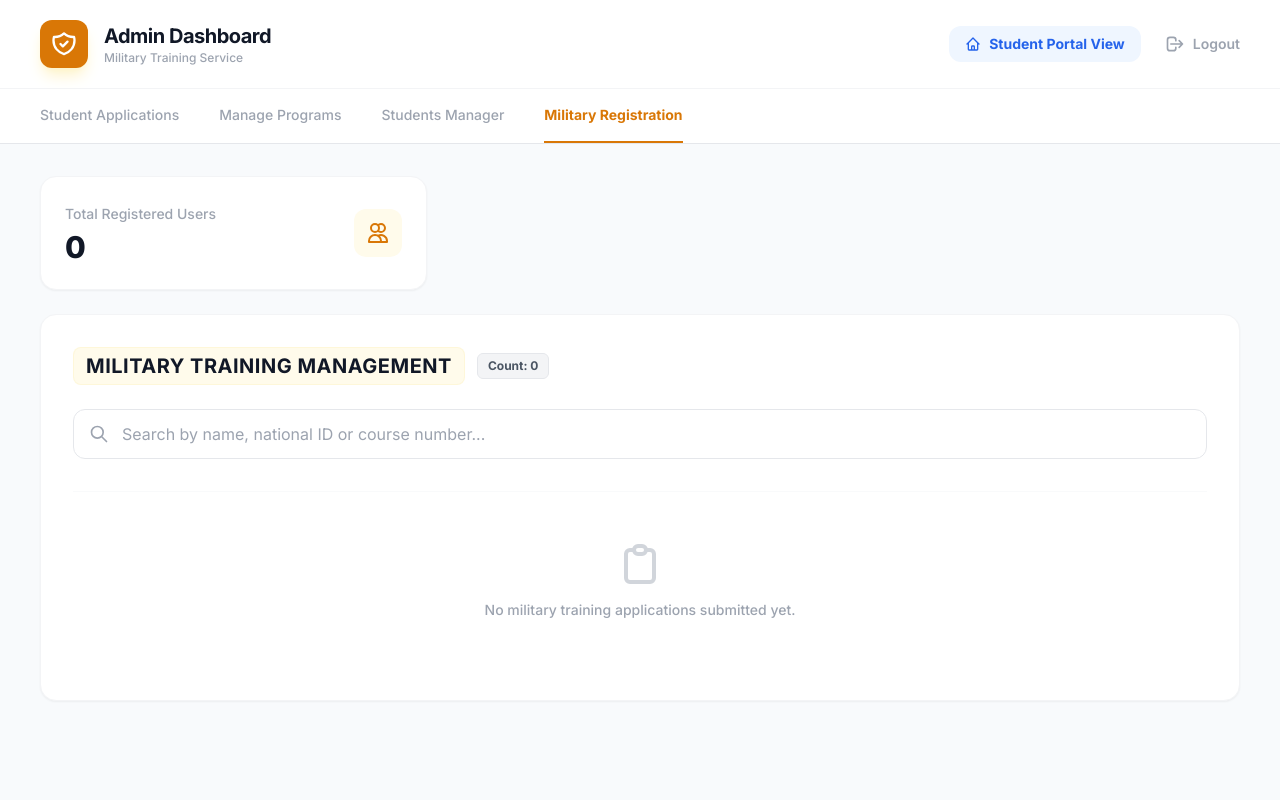
After one commit to 0xRWIS/student-application-manager, a PHP site: page /src/military-manager.php in a window 1280 px wide. The commit adds this page. Run offline with PHP 8.4, Linux system fonts and the light colour scheme; the visitor is signed in with stand-in values (Sample User, id 1); data that the repository does not hold is empty; a stand-in replaces the project's code that opens the database connection; some libraries are stand-ins or nearby versions.

Commit message:
Enhance military application management and user experience
- Added a new page for military applications with form validation and pre-filled data from previous submissions.
- Implemented a military manager page for admins to view, delete, and manage military applications.
- Updated navigation links across various dashboard pages for consistency and improved user experience.
- Added functionality to delete all military applications with a confirmation prompt.
- Enhanced the home page with a new military training program section, including detailed information and application links.

```diff
--- a/src/dashboard.php
+++ b/src/dashboard.php
@@ -75,6 +75,9 @@ try {
             </a>
             <a href="dashboard-student-manager.php" class="flex items-center gap-2 py-4 border-b-2 <?php echo ($current_page == 'dashboard-student-manager.php') ? 'border-purple-600 text-purple-600 font-semibold' : 'border-transparent text-gray-400 font-medium hover:text-gray-600'; ?> text-sm transition-all">
                 Students Manager
+            </a>
+            <a href="military-manager.php" class="flex items-center gap-2 py-4 border-b-2 <?php echo ($current_page == 'military-manager.php') ? 'border-amber-600 text-amber-600 font-bold' : 'border-transparent text-gray-400 font-medium hover:text-gray-600'; ?> text-sm transition-all">
+                Military Registration
             </a>
         </div>
     </nav>
--- /dev/null
+++ b/src/military-manager.php
@@ -0,0 +1,246 @@
+<?php
+// بدء الجلسة إذا لم تكن قد بدأت بعد
+if (session_status() === PHP_SESSION_NONE) {
+    session_start();
+}
+
+include('./database.php');
+
+// حماية الصفحة: التأكد من تسجيل الدخول
+if (!isset($_SESSION['user_id'])) {
+    header("Location: login.php");
+    exit();
+}
+
+// التأكد من أن المستخدم الحالي هو مسؤول (Admin)
+if ($_SESSION['role'] !== 'admin') {
+    header("Location: home.php");
+    exit();
+}
+
+$success_msg = "";
+$error_msg = "";
+
+// معالجة طلب حذف جميع السجلات
+if ($_SERVER['REQUEST_METHOD'] === 'POST' && isset($_POST['action']) && $_POST['action'] === 'delete_all_records') {
+    try {
+        // تنفيذ أمر مسح كافة البيانات من جدول التربية العسكرية
+        $dbconnect->exec("DELETE FROM military_applications");
+        $success_msg = "تم حذف جميع سجلات التربية العسكرية بنجاح.";
+    } catch (PDOException $e) {
+        $error_msg = "حدث خطأ أثناء محاولة حذف السجلات: " . $e->getMessage();
+    }
+}
+
+try {
+    // جلب كافة طلبات التربية العسكرية مرتبة من الأحدث للأقدم
+    $stmt = $dbconnect->query("SELECT id, applicant_name, national_id, course_number, created_at FROM military_applications ORDER BY id DESC");
+    $military_apps = $stmt->fetchAll();
+
+    // حساب عدد السجلات الإجمالي
+    $total_users = count($military_apps);
+} catch (PDOException $e) {
+    die("Error fetching military applications: " . $e->getMessage());
+}
+?>
+
+<!DOCTYPE html>
+<html lang="en">
+<head>
+    <meta charset="UTF-8">
+    <meta name="viewport" content="width=device-width, initial-scale=1.0">
+    <title>Admin Dashboard - Military Applications</title>
+    <script src="https://cdn.tailwindcss.com"></script>
+    <link href="https://fonts.googleapis.com/css2?family=Inter:wght@400;500;600;700;800&family=Cairo:wght@600;700&display=swap" rel="stylesheet">
+    <style>
+        body { font-family: 'Inter', 'Cairo', sans-serif; }
+    </style>
+</head>
+<body class="bg-slate-50 min-h-screen antialiased">
+
+    <header class="flex items-center justify-between px-10 py-5 bg-white border-b border-gray-100 shadow-sm">
+        <div class="flex items-center gap-4">
+            <div class="bg-amber-600 p-2.5 rounded-xl flex items-center justify-center shadow-lg shadow-amber-100">
+                <svg xmlns="http://www.w3.org/2000/svg" class="w-7 h-7 text-white" fill="none" viewBox="0 0 24 24" stroke="currentColor" stroke-width="2">
+                    <path stroke-linecap="round" stroke-linejoin="round" d="M9 12l2 2 4-4m5.618-4.016A11.955 11.955 0 0112 2.944a11.955 11.955 0 01-8.618 3.04A12.02 12.02 0 003 9c0 5.591 3.824 10.29 9 11.622 5.176-1.332 9-6.03 9-11.622 0-1.042-.133-2.052-.382-3.016z" />
+                </svg>
+            </div>
+            <div class="flex flex-col">
+                <span class="text-xl font-bold text-gray-900 tracking-tight">Admin Dashboard</span>
+                <span class="text-xs text-gray-400 font-medium">Military Training Service</span>
+            </div>
+        </div>
+
+        <div class="flex items-center gap-6">
+            <a href="home.php" class="flex items-center gap-2 px-4 py-2 bg-blue-50 text-blue-600 text-sm font-bold rounded-xl hover:bg-blue-100 transition-all">
+                <svg xmlns="http://www.w3.org/2000/xl" class="w-4 h-4" fill="none" viewBox="0 0 24 24" stroke="currentColor">
+                    <path stroke-linecap="round" stroke-linejoin="round" stroke-width="2" d="M3 12l2-2m0 0l7-7 7 7M5 10v10a1 1 0 001 1h3m10-11l2 2m-2-2v10a1 1 0 01-1 1h-3m-6 0a1 1 0 001-1v-4a1 1 0 011-1h2a1 1 0 011 1v4a1 1 0 001 1m-6 0h6" />
+                </svg>
+                Student Portal View
+            </a>
+
+            <a href="logout.php" class="flex items-center gap-2 text-gray-400 hover:text-red-500 transition-colors">
+                <svg class="w-5 h-5" fill="none" stroke="currentColor" viewBox="0 0 24 24"><path stroke-linecap="round" stroke-linejoin="round" stroke-width="2" d="M17 16l4-4m0 0l-4-4m4 4H7m6 4v1a3 3 0 01-3 3H6a3 3 0 01-3-3V7a3 3 0 013-3h4a3 3 0 013 3v1" /></svg>
+                <span class="text-sm font-semibold">Logout</span>
+            </a>
+        </div>
+    </header>
+
+    <nav class="px-10 bg-white border-b border-gray-200">
+        <div class="flex gap-10">
+            <?php $current_page = basename($_SERVER['PHP_SELF']); ?>
+            <a href="dashboard.php" class="flex items-center gap-2 py-4 border-b-2 border-transparent text-gray-400 font-medium hover:text-gray-600 text-sm transition-all">Student Applications</a>
+            <a href="dashboard-manager.php" class="flex items-center gap-2 py-4 border-b-2 border-transparent text-gray-400 font-medium hover:text-gray-600 text-sm transition-all">Manage Programs</a>
+            <a href="dashboard-student-manager.php" class="flex items-center gap-2 py-4 border-b-2 border-transparent text-gray-400 font-medium hover:text-gray-600 text-sm transition-all">Students Manager</a>
+            <a href="military-manager.php" class="flex items-center gap-2 py-4 border-b-2 border-amber-600 text-amber-600 font-bold text-sm transition-all">Military Registration</a>
+        </div>
+    </nav>
+
+    <main class="px-10 py-8 max-w-7xl mx-auto">
+
+        <?php if (!empty($success_msg)): ?>
+            <div class="mb-6 p-4 bg-green-50 border border-green-100 text-green-700 text-sm font-semibold rounded-xl flex items-center gap-2">
+                <svg class="w-5 h-5" fill="currentColor" viewBox="0 0 20 20"><path fill-rule="evenodd" d="M10 18a8 8 0 100-16 8 8 0 000 16zm3.707-9.293a1-1 0 00-1.414-1.414L9 10.586 7.707 9.293a1-1 0 00-1.414 1.414l2 2a1-1 0 001.414 0l4-4z" clip-rule="evenodd"></path></svg>
+                <?php echo $success_msg; ?>
+            </div>
+        <?php endif; ?>
+
+        <?php if (!empty($error_msg)): ?>
+            <div class="mb-6 p-4 bg-red-50 border border-red-100 text-red-700 text-sm font-semibold rounded-xl flex items-center gap-2">
+                <svg class="w-5 h-5" fill="currentColor" viewBox="0 0 20 20"><path fill-rule="evenodd" d="M18 10a8 8 0 11-16 0 8 8 0 0116 0zm-7 4a1 1 0 11-2 0 1 1 0 012 0zm-1-9a1 1 0 00-1 1v4a1 1 0 102 0V6a1 1 0 00-1-1z" clip-rule="evenodd"></path></svg>
+                <?php echo $error_msg; ?>
+            </div>
+        <?php endif; ?>
+
+        <div class="grid grid-cols-1 sm:grid-cols-3 gap-5 mb-6">
+            <div class="bg-white p-6 rounded-2xl border border-gray-100 shadow-sm flex items-center justify-between">
+                <div class="space-y-1">
+                    <span class="text-sm text-gray-400 font-medium">Total Registered Users</span>
+                    <h3 class="text-3xl font-extrabold text-gray-900"><?php echo $total_users; ?></h3>
+                </div>
+                <div class="bg-amber-50 p-3 rounded-xl text-amber-600">
+                    <svg xmlns="http://www.w3.org/2000/svg" class="w-6 h-6" fill="none" viewBox="0 0 24 24" stroke="currentColor" stroke-width="2">
+                        <path stroke-linecap="round" stroke-linejoin="round" d="M12 4.354a4 4 0 110 5.292M15 21H3v-1a6 6 0 0112 0v1zm0 0h6v-1a6 6 0 00-9-5.197M13 7a4 4 0 11-8 0 4 4 0 018 0z" />
+                    </svg>
+                </div>
+            </div>
+        </div>
+
+        <div class="bg-white border border-gray-100 rounded-2xl shadow-sm overflow-hidden">
+            <div class="p-8">
+
+                <div class="flex flex-col sm:flex-row sm:items-center sm:justify-between gap-4 mb-6">
+                    <div class="flex items-center gap-3">
+                        <h2 class="text-xl font-bold text-gray-900 px-3 py-1 bg-amber-50 text-amber-800 rounded-lg inline-block uppercase tracking-wide border border-amber-100/50 self-start">
+                            Military Training Management
+                        </h2>
+                        <span class="px-2.5 py-1 bg-gray-100 text-gray-600 text-xs font-bold rounded-md border border-gray-200">
+                            Count: <?php echo $total_users; ?>
+                        </span>
+                    </div>
+
+                    <?php if (!empty($military_apps)): ?>
+                        <form action="military-manager.php" method="POST" onsubmit="return confirm('تنبيه هام جداً! هل أنت متأكد تماماً من رغبتك في حذف جميع طلبات التربية العسكرية نهائياً من النظام؟ لا يمكن التراجع عن هذا الإجراء.');">
+                            <input type="hidden" name="action" value="delete_all_records">
+                            <button type="submit" class="flex items-center gap-2 px-4 py-2.5 bg-red-600 text-white text-xs font-bold rounded-xl hover:bg-red-700 shadow-md shadow-red-100 active:scale-[0.98] transition-all">
+                                <svg class="w-4 h-4" fill="none" stroke="currentColor" viewBox="0 0 24 24">
+                                    <path stroke-linecap="round" stroke-linejoin="round" stroke-width="2" d="M19 7l-.867 12.142A2 2 0 0116.138 21H7.862a2 2 0 01-1.995-1.858L5 7m5 4v6m4-6v6m1-10V4a1 1 0 00-1-1h-4a1 1 0 00-1 1v3M4 7h16" />
+                                </svg>
+                                Delete All Records
+                            </button>
+                        </form>
+                    <?php endif; ?>
+                </div>
+
+                <div class="relative mb-8">
+                    <span class="absolute inset-y-0 left-0 pl-4 flex items-center text-gray-400">
+                        <svg class="w-5 h-5" fill="none" stroke="currentColor" viewBox="0 0 24 24">
+                            <path stroke-linecap="round" stroke-linejoin="round" stroke-width="2" d="M21 21l-6-6m2-5a7 7 0 11-14 0 7 7 0 0114 0z" />
+                        </svg>
+                    </span>
+                    <input type="text" id="militarySearchInput" placeholder="Search by name, national ID or course number..."
+                    class="w-full pl-12 pr-4 py-3 bg-white border border-gray-200 rounded-xl focus:outline-none focus:ring-2 focus:ring-amber-100 focus:border-amber-400 transition-all">
+                </div>
+
+                <div id="militaryContainer" class="space-y-0 border-t border-gray-50">
+                    <?php if (!empty($military_apps)): ?>
+                        <?php foreach ($military_apps as $app): ?>
+                            <div class="military-row flex items-center justify-between py-6 border-b border-gray-50 hover:bg-slate-50/50 transition-colors px-2">
+
+                                <div class="space-y-1">
+                                    <h3 class="student-name text-lg font-bold text-gray-900">
+                                        <?php echo htmlspecialchars($app['applicant_name']); ?>
+                                    </h3>
+
+                                    <div class="flex flex-wrap items-center gap-x-4 gap-y-1 text-sm text-gray-400">
+                                        <span class="flex items-center gap-1">
+                                            <strong class="text-gray-500 font-medium">National ID:</strong>
+                                            <span class="student-id tracking-wider"><?php echo htmlspecialchars($app['national_id']); ?></span>
+                                        </span>
+                                        <span class="text-gray-200">•</span>
+                                        <span>
+                                            <strong class="text-gray-500 font-medium">Submitted:</strong>
+                                            <?php echo date('M d, Y - h:i A', strtotime($app['created_at'])); ?>
+                                        </span>
+                                    </div>
+
+                                    <div class="pt-2">
+                                        <span class="course-tag px-3 py-1 bg-amber-50 text-amber-700 text-[11px] font-bold rounded-full border border-amber-100">
+                                            <?php echo htmlspecialchars($app['course_number']); ?>
+                                        </span>
+                                    </div>
+                                </div>
+
+                                <div class="flex gap-3">
+                                    <a href="delete-military.php?id=<?php echo $app['id']; ?>"
+                                       onclick="return confirm('Are you sure you want to delete this military registration record?');"
+                                       class="flex items-center gap-2 px-5 py-2.5 bg-red-50 text-red-500 text-sm font-bold rounded-xl hover:bg-red-100 transition-all">
+                                        <svg class="w-4 h-4" fill="none" stroke="currentColor" viewBox="0 0 24 24">
+                                            <path stroke-linecap="round" stroke-linejoin="round" stroke-width="2" d="M19 7l-.867 12.142A2 2 0 0116.138 21H7.862a2 2 0 01-1.995-1.858L5 7m5 4v6m4-6v6m1-10V4a1 1 0 00-1-1h-4a1 1 0 00-1 1v3M4 7h16" />
+                                        </svg>
+                                        Delete Record
+                                    </a>
+                                </div>
+
+                            </div>
+                        <?php endforeach; ?>
+                    <?php else: ?>
+                        <div class="text-center py-12">
+                            <svg class="w-12 h-12 text-gray-300 mx-auto mb-3" fill="none" stroke="currentColor" viewBox="0 0 24 24">
+                                <path stroke-linecap="round" stroke-linejoin="round" stroke-width="2" d="M9 5H7a2 2 0 00-2 2v12a2 2 0 002 2h10a2 2 0 002-2V7a2 2 0 00-2-2h-2M9 5a2 2 0 002 2h2a2 2 0 002-2M9 5a2 2 0 012-2h2a2 2 0 012 2" />
+                            </svg>
+                            <p class="text-sm text-gray-400 font-medium">No military training applications submitted yet.</p>
+                        </div>
+                    <?php endif; ?>
+                </div>
+
+            </div>
+        </div>
+    </main>
+
+    <script>
+        const searchInput = document.getElementById('militarySearchInput');
+        const rows = document.querySelectorAll('.military-row');
+
+        searchInput.addEventListener('keyup', function() {
+            const searchText = this.value.toLowerCase().trim();
+
+            rows.forEach(row => {
+                const name = row.querySelector('.student-name').textContent.toLowerCase();
+                const nationalId = row.querySelector('.student-id').textContent.toLowerCase();
+                const course = row.querySelector('.course-tag').textContent.toLowerCase();
+
+                const matchesSearch = name.includes(searchText) ||
+                                      nationalId.includes(searchText) ||
+                                      course.includes(searchText);
+
+                if (matchesSearch) {
+                    row.style.display = "flex";
+                } else {
+                    row.style.display = "none";
+                }
+            });
+        });
+    </script>
+</body>
+</html>
```
Also changed, not shown: src/dashboard-manager.php (+11 -32 lines), src/dashboard-student-manager.php (+20 -3 lines), src/delete-military.php (added, +43 -0 lines), src/home.php (+49 -0 lines), src/military-application.php (added, +142 -0 lines).
